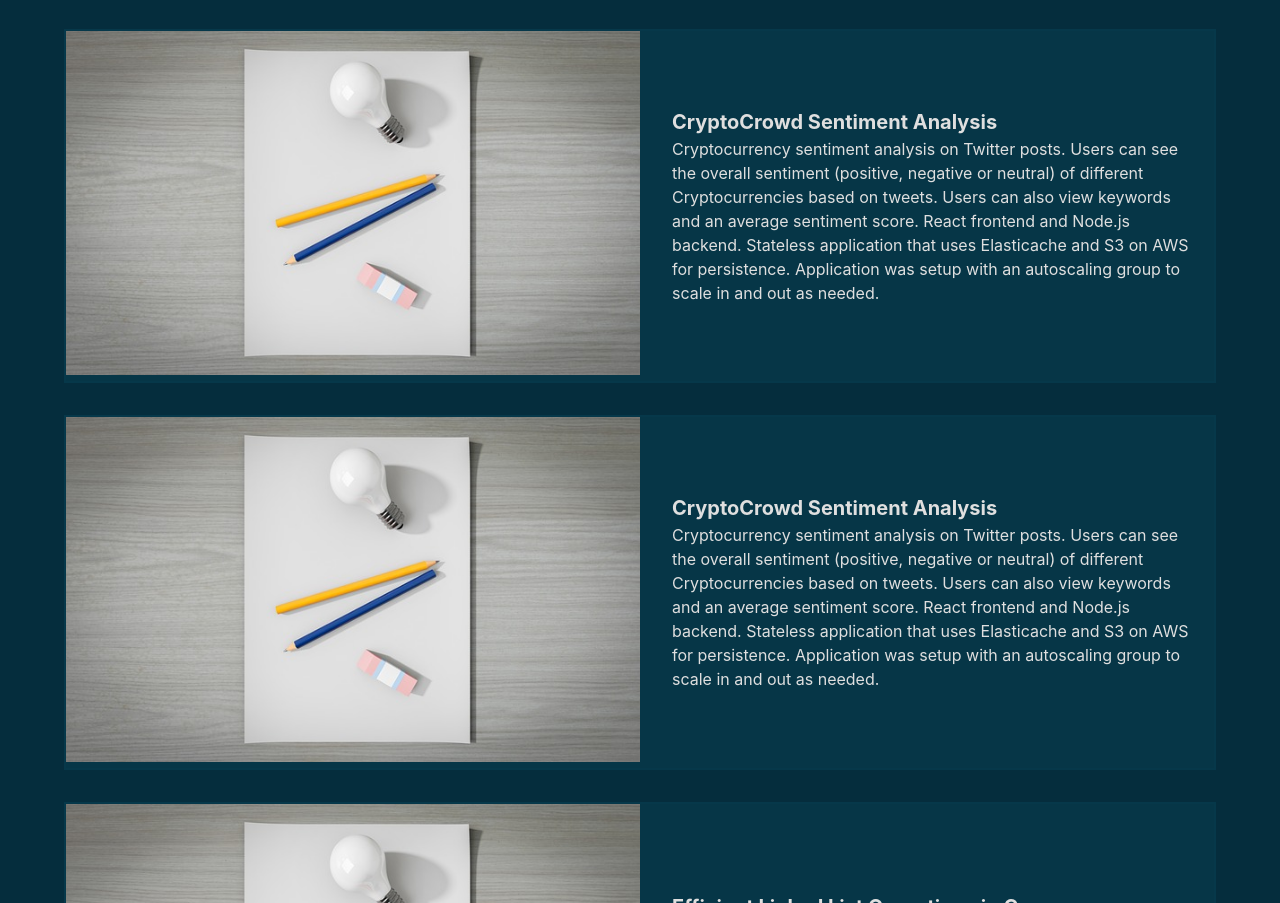
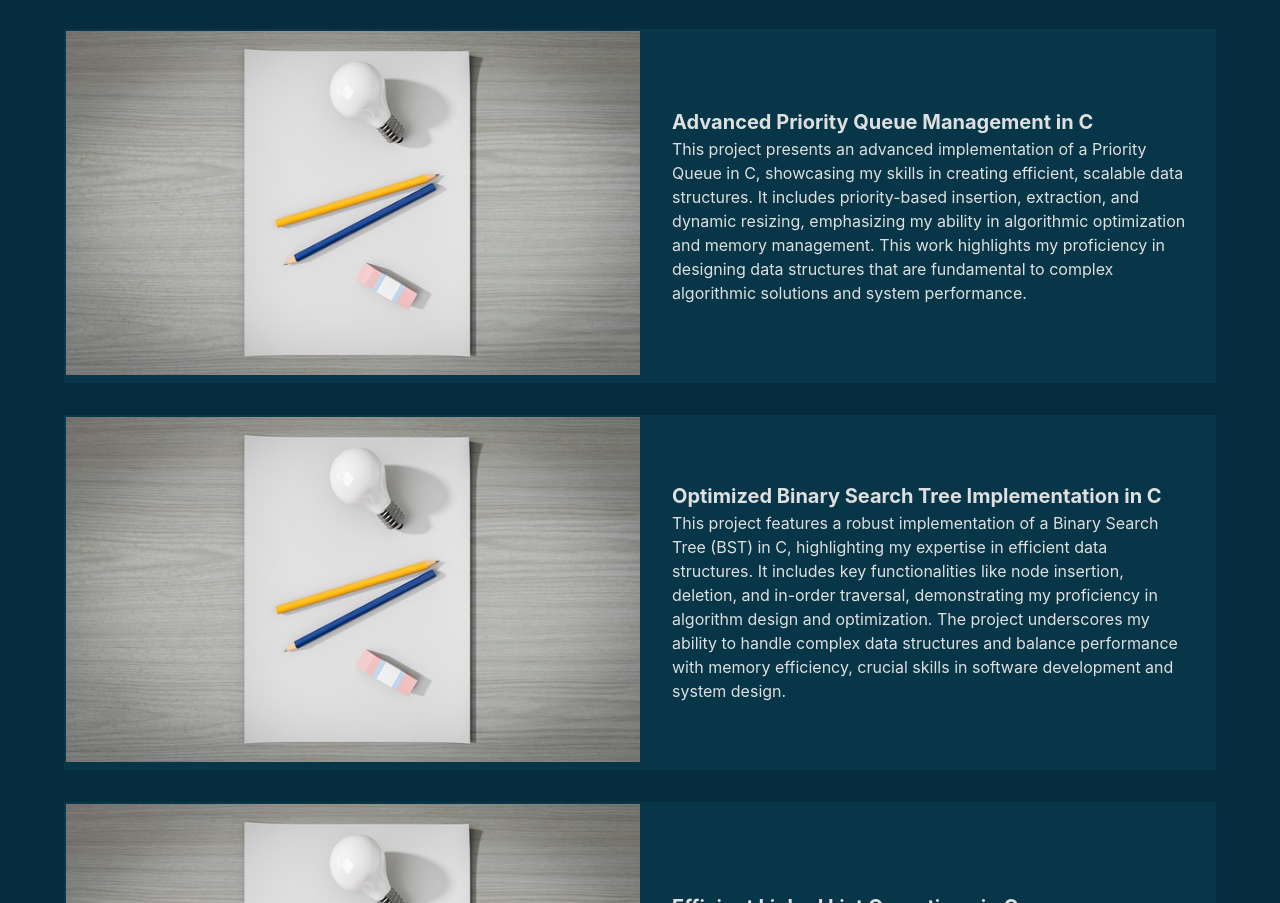
Before and after one commit to brodynelly/brodynelson.github.io, a plain HTML site: page index.html in a window 1280 px wide. Shown: the part 662-1565 px from the top of the page. Drawn offline with nearby package versions, Linux system fonts and the light colour scheme.

Commit message:
Updated all projects on Portfolio
changed the change for all things on my portfolio

```diff
--- a/index.html
+++ b/index.html
@@ -69,9 +69,9 @@
 					</div>
 					<div class="project-right">
 
-						<h3><b>CryptoCrowd Sentiment Analysis</b></h3>
+						<h3><b>Advanced Priority Queue Management in C</b></h3>
 
-					<p>Cryptocurrency sentiment analysis on Twitter posts. Users can see the overall sentiment (positive, negative or neutral) of different Cryptocurrencies based on tweets. Users can also view keywords and an average sentiment score. React frontend and Node.js backend. Stateless application that uses Elasticache and S3 on AWS for persistence. Application was setup with an autoscaling group to scale in and out as needed.</p>
+					<p>This project presents an advanced implementation of a Priority Queue in C, showcasing my skills in creating efficient, scalable data structures. It includes priority-based insertion, extraction, and dynamic resizing, emphasizing my ability in algorithmic optimization and memory management. This work highlights my proficiency in designing data structures that are fundamental to complex algorithmic solutions and system performance.</p>
 					</div>
 
 				</div>
@@ -81,9 +81,9 @@
 					</div>
 					<div class="project-right">
 
-						<h3><b>CryptoCrowd Sentiment Analysis</b></h3>
+						<h3><b>Optimized Binary Search Tree Implementation in C</b></h3>
 
-					<p>Cryptocurrency sentiment analysis on Twitter posts. Users can see the overall sentiment (positive, negative or neutral) of different Cryptocurrencies based on tweets. Users can also view keywords and an average sentiment score. React frontend and Node.js backend. Stateless application that uses Elasticache and S3 on AWS for persistence. Application was setup with an autoscaling group to scale in and out as needed.</p>
+					<p>This project features a robust implementation of a Binary Search Tree (BST) in C, highlighting my expertise in efficient data structures. It includes key functionalities like node insertion, deletion, and in-order traversal, demonstrating my proficiency in algorithm design and optimization. The project underscores my ability to handle complex data structures and balance performance with memory efficiency, crucial skills in software development and system design.</p>
 					</div>
 				</div>
 				<div class="project-row">
```
